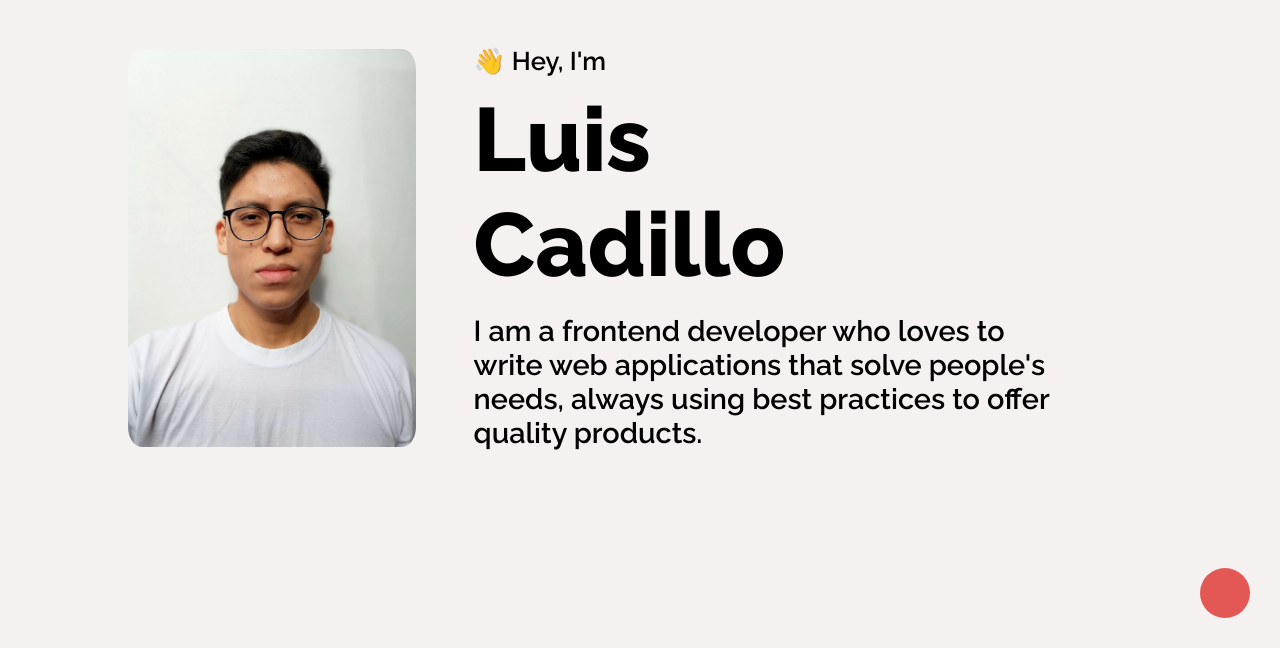
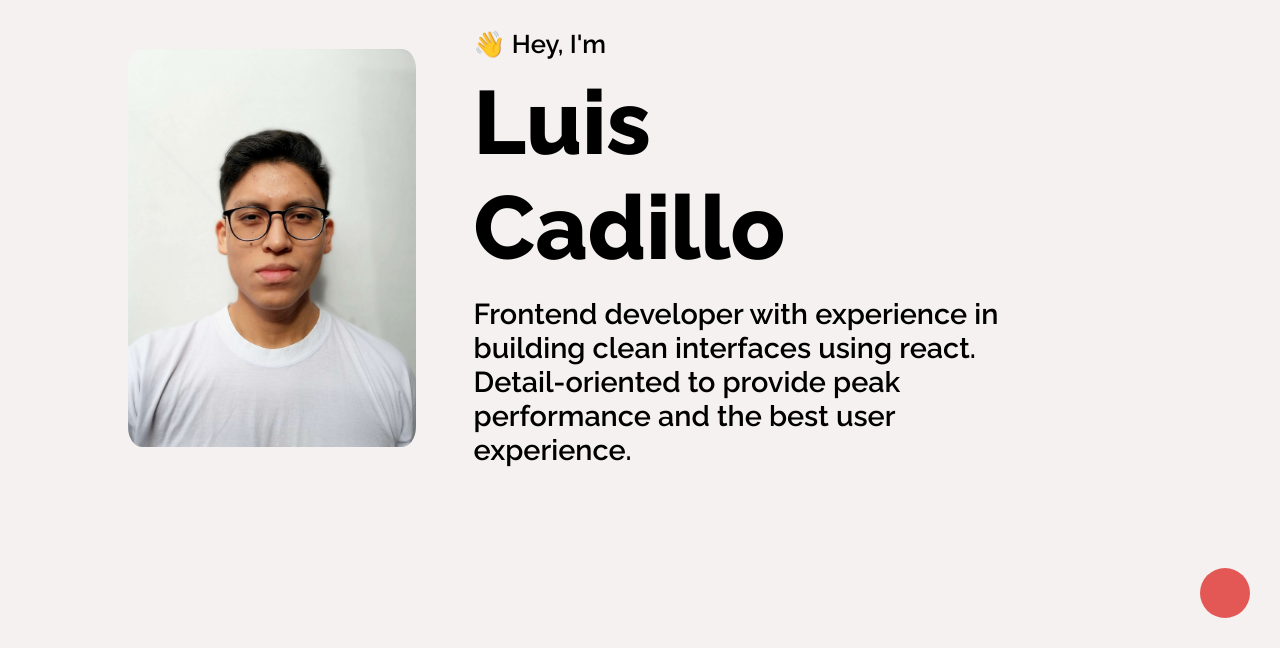
Before and after one commit to LuisCadillo/Portfolio, a website built with Parcel: page index.html in a window 1280 px wide. Shown: the part 152-800 px from the top of the page. Built offline with nearby package versions, Linux system fonts and the light colour scheme; files whose address does not match are found by name; what OverlayScrollbars, RevealFx would draw is missing.

Commit message:
Update index.html

```diff
--- a/index.html
+++ b/index.html
@@ -20,7 +20,7 @@
             <div class="description-container">
                 <p class="description__advice">👋 Hey, I'm</p>
                 <h1>Luis <br>Cadillo</h1>
-                <p class="description__message">I am a frontend developer who loves to write web applications that solve people's needs, always using best practices to offer quality products.</p>
+                <p class="description__message">Frontend developer with experience in building clean interfaces using react. Detail-oriented to provide peak performance and the best user experience.</p>
             </div>
         </div>
     </section>
```
